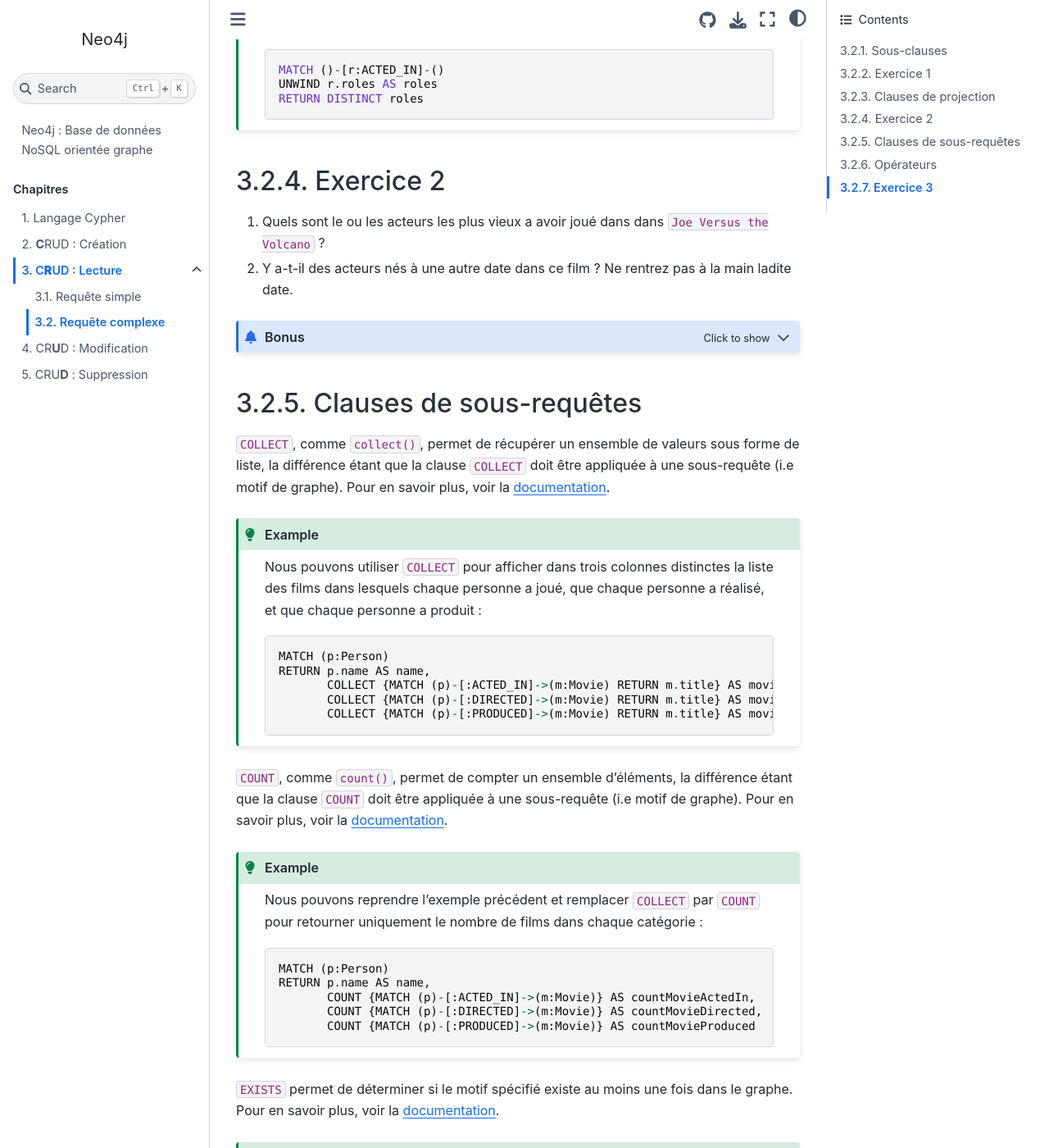
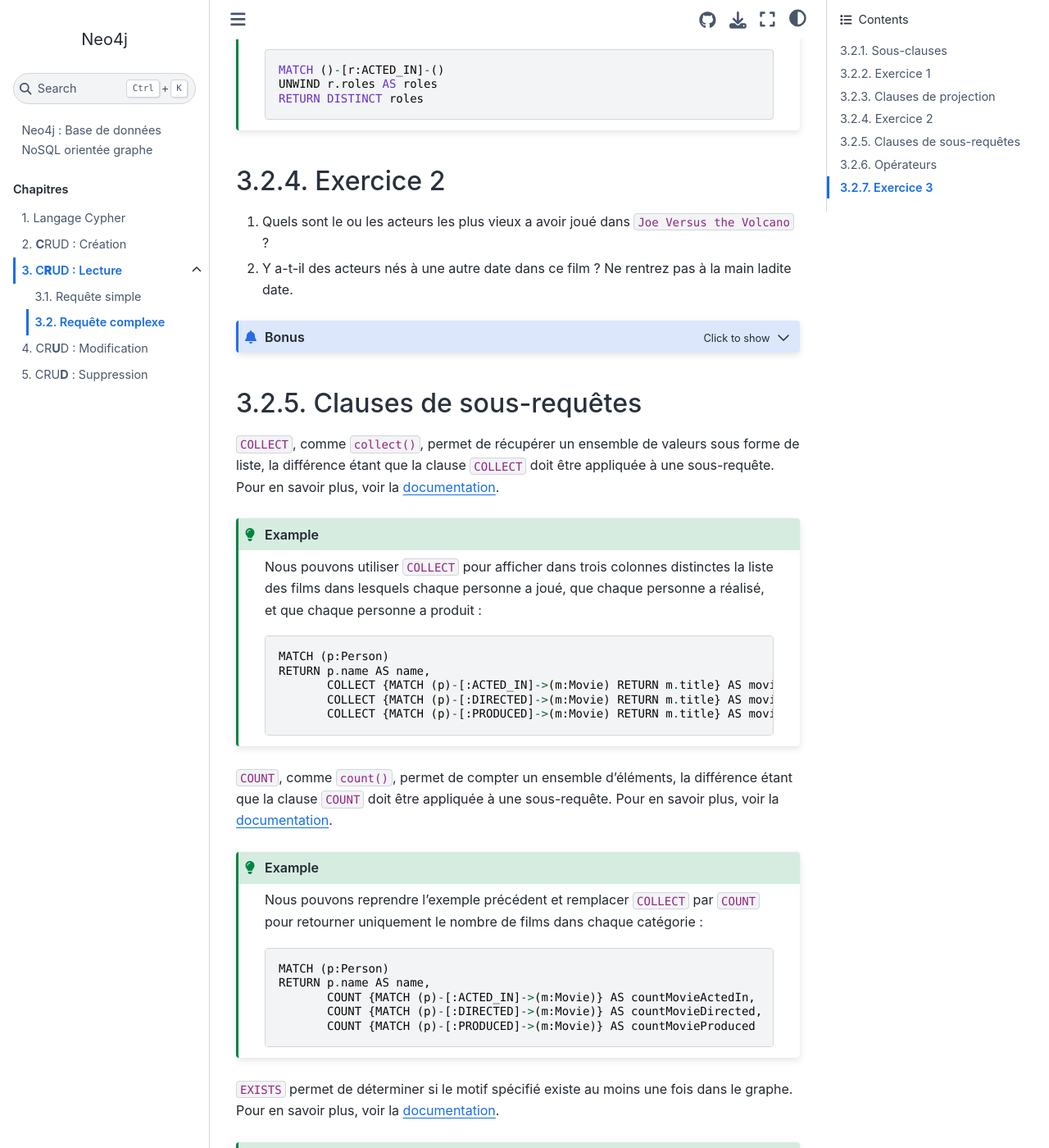
Before and after one commit to elenaberhoco/neo4j, a Jupyter Book: the page built from content/03_lecture_complexe.md, in a window 1280 px wide and 1400 px high, scrolled down 4207 px. Shown: the whole window at 82% size. Built offline with Jupyter Book 1.0.4 settings and Sphinx 7.4.7 and the Sphinx Book theme 1.1.4, drawn with Linux system fonts in a browser that asks for light colours.

Commit message:
FIX 03_lecture_complexe.md | ./content

`````diff
--- a/content/03_lecture_complexe.md
+++ b/content/03_lecture_complexe.md
@@ -179,7 +182,7 @@ RETURN DISTINCT roles
 ## Clauses de sous-requêtes
 
 `COLLECT`, comme `collect()`, permet de récupérer un ensemble de valeurs sous forme de liste,
-la différence étant que la clause `COLLECT` doit être appliquée à une sous-requête (i.e motif de graphe).
+la différence étant que la clause `COLLECT` doit être appliquée à une sous-requête.
 Pour en savoir plus, voir la [documentation](https://neo4j.com/docs/cypher-manual/current/subqueries/collect/).
 
 ````{admonition} Example
@@ -196,7 +199,7 @@ RETURN p.name AS name,
 ````
 
 `COUNT`, comme `count()`, permet de compter un ensemble d'éléments,
-la différence étant que la clause `COUNT` doit être appliquée à une sous-requête (i.e motif de graphe).
+la différence étant que la clause `COUNT` doit être appliquée à une sous-requête.
 Pour en savoir plus, voir la [documentation](https://neo4j.com/docs/cypher-manual/current/subqueries/count/).
 
 ````{admonition} Example
`````
Also changed, not shown: other parts of content/03_lecture_complexe.md (+5 -2 lines).
